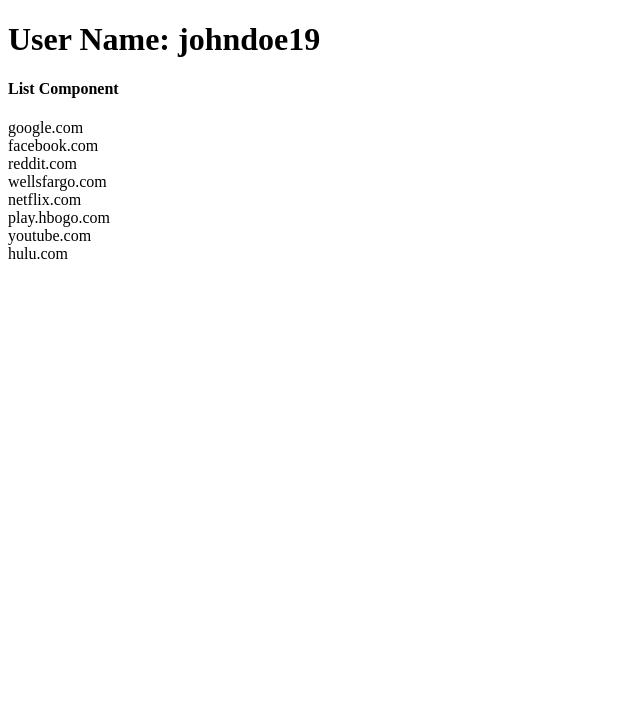
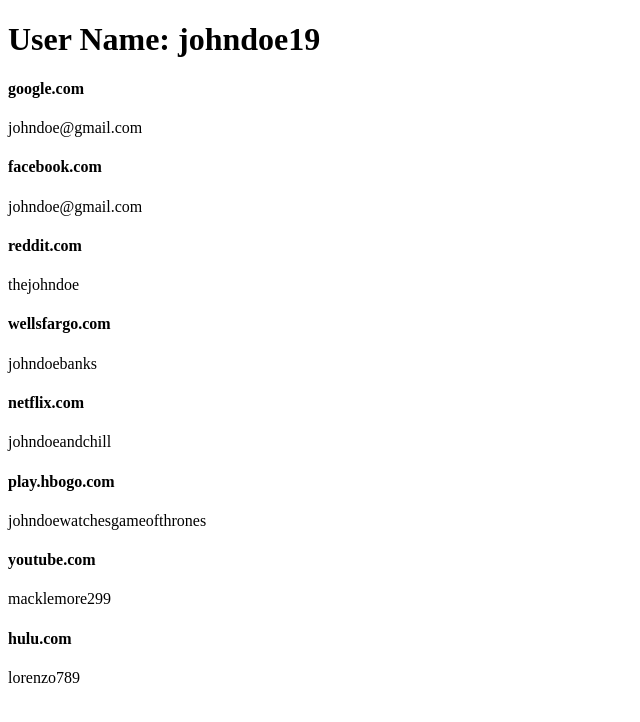
Before and after one commit to hchenfred/unifyid, a React app: page / in a window 1280 px wide. Shown: the top 722 px of the page, without its empty margins (0-640 px from the left). Built offline with nearby package versions, Linux system fonts and the light colour scheme; the HTML template or start-up script is replaced by a standard one.

Commit message:
(feat) add CSS style to the list

```diff
--- a/react-client/src/components/List.jsx
+++ b/react-client/src/components/List.jsx
@@ -3,8 +3,9 @@
 
 const List = (props) => (
   <div>
-    <h4> List Component </h4>
-    { props.credentials.map(credential => <ListItem key={credential.website} credential={credential}/>)}
+    <div className="list-group">
+      { props.credentials.map(credential => <ListItem key={credential.website} credential={credential}/>)}
+    </div>
   </div>
 )
 
--- a/react-client/src/components/ListItem.jsx
+++ b/react-client/src/components/ListItem.jsx
@@ -1,8 +1,13 @@
 import React from 'react';
 
 const ListItem = (props) => (
-  <div>
-    { props.credential.website }
+  <div className="list-group-item">
+    <h4 className="website">
+      { props.credential.website }
+    </h4>
+    <div>
+      { props.credential.username }
+    </div>
   </div>
 )
 
--- a/react-client/src/index.jsx
+++ b/react-client/src/index.jsx
@@ -32,11 +32,10 @@
 
   componentDidMount() {
     this.processData(exampleData);
-
   }
 
   render () {
-    return (<div>
+    return (<div className="container">
       <h1>User Name: {exampleData.username}</h1>
       <List credentials={this.state.credentials}/>
     </div>)
```
Also changed, not shown: 1 other file (tests, documents, lock files or other folders).
